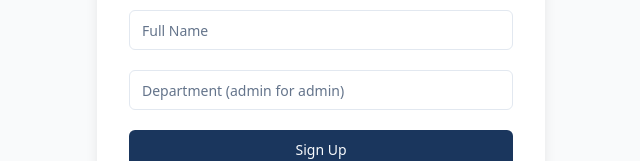
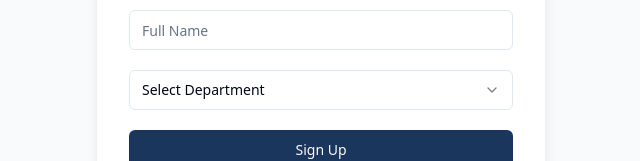
Before and after one commit to sahill973/Sahil_Chauhan_CSE-G_LMS, a React (Vite) app: page /auth in a window 1280 px wide. Both pictures are taken after a click on the button "Sign Up". Shown: the part 404-565 px from the top of the page, without its empty margins (319-959 px from the left). Built offline with nearby package versions, Linux system fonts and the light colour scheme.

Commit message:
feat: Add department selection to signup form

```diff
--- a/src/pages/Auth.tsx
+++ b/src/pages/Auth.tsx
@@ -5,6 +5,28 @@ import { supabase } from "@/integrations/supabase/client";
 import { Input } from "@/components/ui/input";
 import { Button } from "@/components/ui/button";
 import { toast } from "@/components/ui/sonner";
+import {
+  Select,
+  SelectTrigger,
+  SelectValue,
+  SelectContent,
+  SelectItem,
+} from "@/components/ui/select";
+
+const DEPARTMENTS = [
+  "School of Engineering and Technology (SOET)",
+  "School of Management and Commerce (SOMC)",
+  "School of Law (SOL)",
+  "School of Humanities and Social Sciences (SHSS)",
+  "School of Sciences (SOS)",
+  "School of Computer Applications (SOCA)",
+  "School of Design and Architecture (SODA)",
+  "School of Education (SOE)",
+  "School of Medical and Allied Sciences (SMAS)",
+  "School of Agriculture (SOA)",
+  "School of Media and Communication (SOMC)",
+  "School of Hospitality and Tourism (SOHT)",
+];
 
 const Auth = () => {
   const [mode, setMode] = useState<"login" | "signup">("login");
@@ -15,28 +37,36 @@ const Auth = () => {
     password: "",
     college_id: "",
     full_name: "",
-    department: ""
+    department: "",
   });
 
   const handleChange = (e: React.ChangeEvent<HTMLInputElement>) => {
-    setForm(f => ({ ...f, [e.target.name]: e.target.value }));
+    setForm((f) => ({ ...f, [e.target.name]: e.target.value }));
   };
 
-  const toggleMode = () => setMode(prev => (prev === "login" ? "signup" : "login"));
+  const handleDeptChange = (value: string) => {
+    setForm((f) => ({ ...f, department: value }));
+  };
+
+  const toggleMode = () => setMode((prev) => (prev === "login" ? "signup" : "login"));
 
   const handleSubmit = async (e: React.FormEvent) => {
     e.preventDefault();
     setLoading(true);
 
     if (mode === "signup") {
-      // Sign up and inject college_id, full_name, department into metadata
       const { email, password, college_id, full_name, department } = form;
+      if (!department) {
+        setLoading(false);
+        toast.error("Please select your department.");
+        return;
+      }
       const { error } = await supabase.auth.signUp({
         email,
         password,
         options: {
-          data: { college_id, full_name, department }
-        }
+          data: { college_id, full_name, department },
+        },
       });
       setLoading(false);
       if (error) return toast.error(error.message);
@@ -54,8 +84,13 @@ const Auth = () => {
 
   return (
     <div className="flex flex-col min-h-screen items-center justify-center bg-gray-50">
-      <form onSubmit={handleSubmit} className="bg-white shadow-lg rounded px-8 py-8 w-full max-w-md space-y-5">
-        <h1 className="text-2xl font-bold text-center mb-2">{mode === "signup" ? "Sign Up" : "Login"}</h1>
+      <form
+        onSubmit={handleSubmit}
+        className="bg-white shadow-lg rounded px-8 py-8 w-full max-w-md space-y-5"
+      >
+        <h1 className="text-2xl font-bold text-center mb-2">
+          {mode === "signup" ? "Sign Up" : "Login"}
+        </h1>
         <Input
           name="email"
           type="email"
@@ -88,13 +123,20 @@ const Auth = () => {
               onChange={handleChange}
               required
             />
-            <Input
-              name="department"
-              placeholder="Department (admin for admin)"
-              value={form.department}
-              onChange={handleChange}
-              required
-            />
+            <div>
+              <Select value={form.department} onValueChange={handleDeptChange}>
+                <SelectTrigger required>
+                  <SelectValue placeholder="Select Department" />
+                </SelectTrigger>
+                <SelectContent>
+                  {DEPARTMENTS.map((dept) => (
+                    <SelectItem key={dept} value={dept}>
+                      {dept}
+                    </SelectItem>
+                  ))}
+                </SelectContent>
+              </Select>
+            </div>
           </>
         )}
         <Button type="submit" className="w-full" disabled={loading}>
@@ -104,7 +146,12 @@ const Auth = () => {
           <span>
             {mode === "signup" ? "Already have an account?" : "New user?"}
           </span>
-          <Button type="button" variant="link" className="p-0 h-auto" onClick={toggleMode}>
+          <Button
+            type="button"
+            variant="link"
+            className="p-0 h-auto"
+            onClick={toggleMode}
+          >
             {mode === "signup" ? "Login" : "Sign Up"}
           </Button>
         </div>
```
